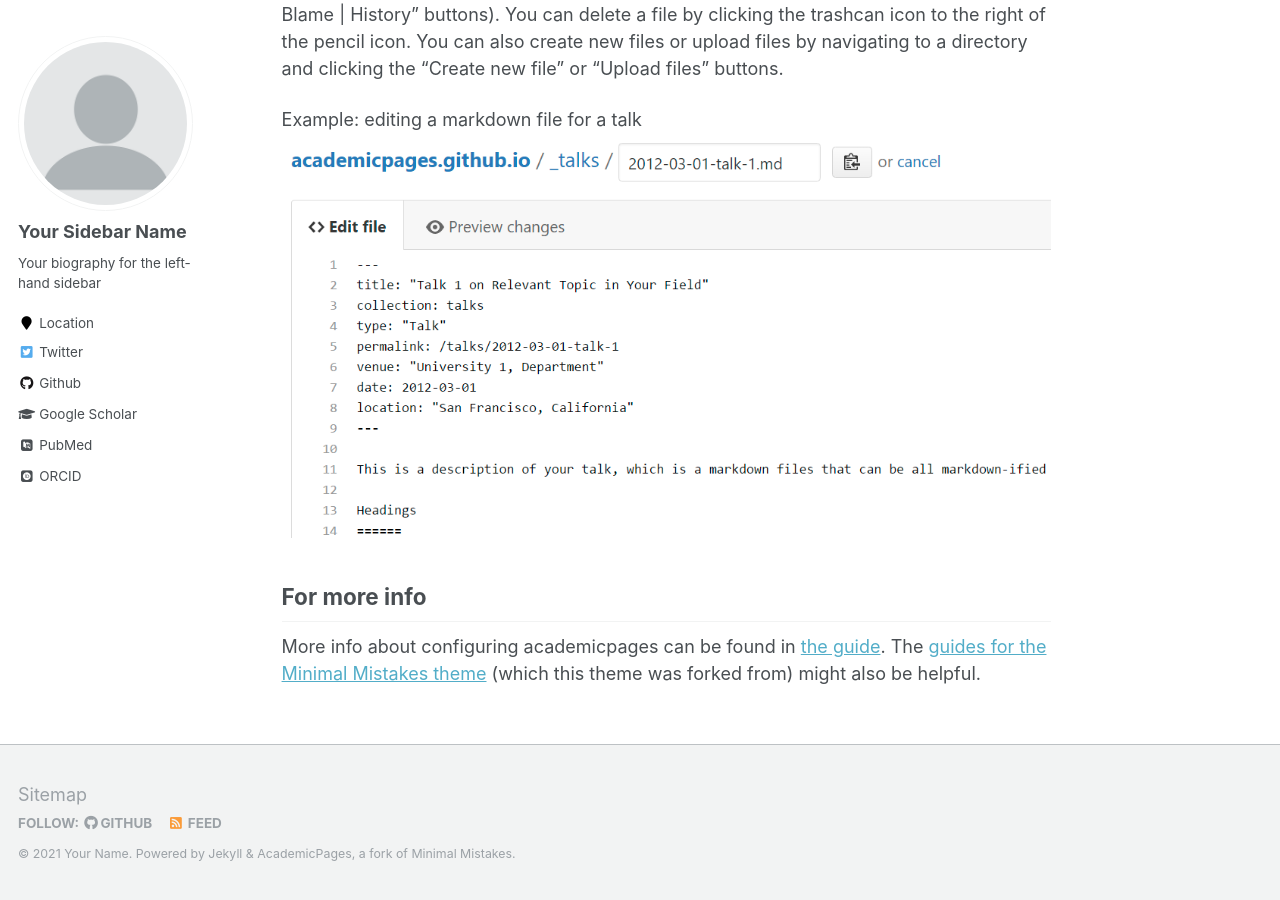
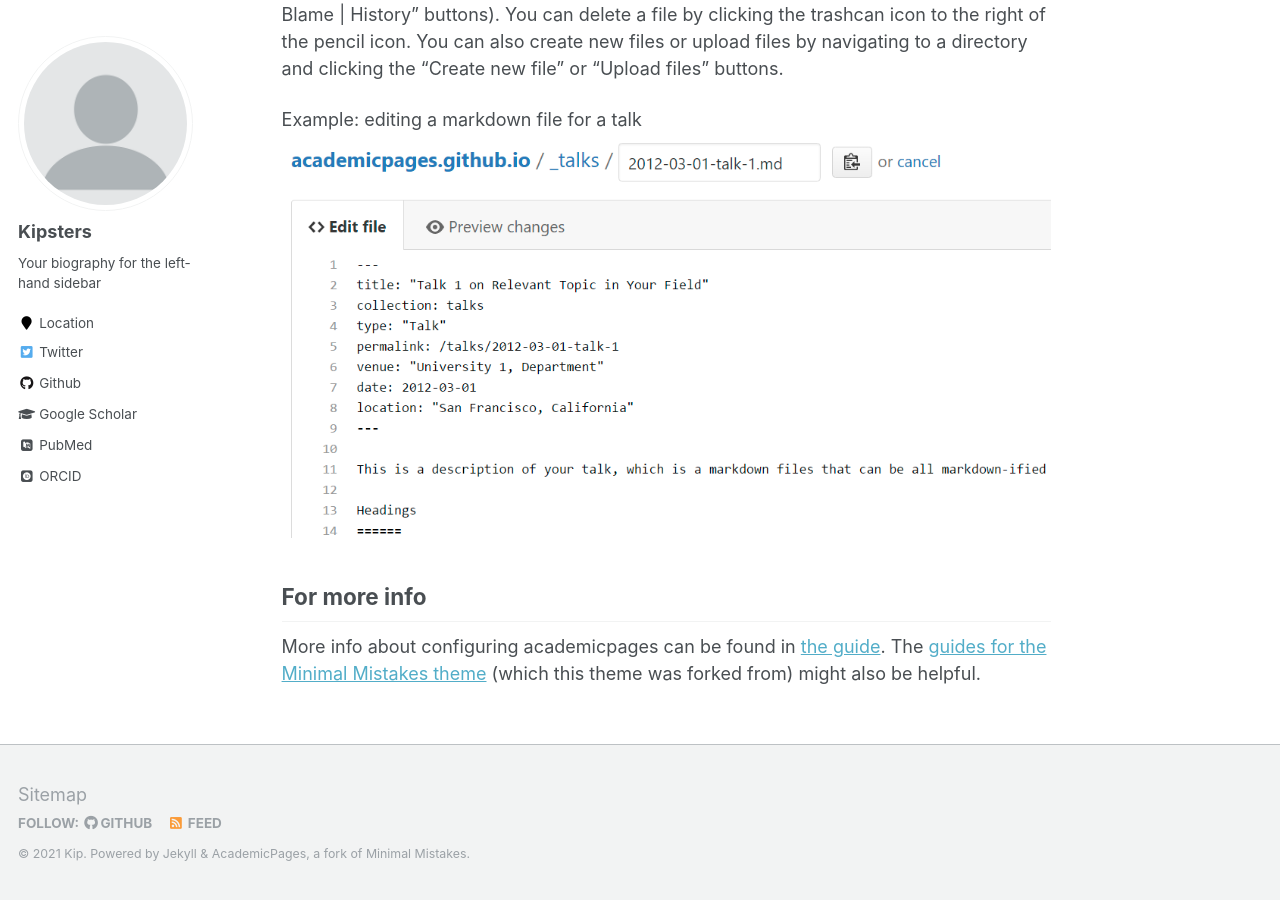
Before and after one commit to akfraik/Kiphub, a Jekyll site: the page built from _pages/about.md, in a window 1280 px wide and 900 px high, scrolled down 2463 px. Built offline with Jekyll 4.4.1, drawn with Linux system fonts in a browser that asks for light colours; some web fonts are replaced; some of the changed text lies outside the part shown.

Commit message:
Update _config.yml

```diff
--- a/_config.yml
+++ b/_config.yml
@@ -7,13 +7,13 @@
 
 # Site Settings
 locale                   : "en-US"
-title                    : "Your Name / Site Title"
+title                    : "Kip / Testing"
 title_separator          : "-"
-name                     : &name "Your Name"
-description              : &description "personal description"
-url                      : https://academicpages.github.io # the base hostname & protocol for your site e.g. "https://mmistakes.github.io"
+name                     : &name "Kip"
+description              : &description "Alex's Dog"
+url                      : https://kiphub.github.io # the base hostname & protocol for your site e.g. "https://mmistakes.github.io"
 baseurl                  : "" # the subpath of your site, e.g. "/blog"
-repository               : "academicpages/academicpages.github.io"
+repository               : "kiphub.github.io"
 teaser                   :  # filename of teaser fallback teaser image placed in /images/, .e.g. "500x300.png"
 breadcrumbs              : false # true, false (default)
 words_per_minute         : 160
@@ -80,7 +80,7 @@ analytics:
 
 # Site Author
 author:
-  name             : "Your Sidebar Name"
+  name             : "Kipsters"
   avatar           : "profile.png"
   bio              : "Your biography for the left-hand sidebar"
   location         : "Location"
```
